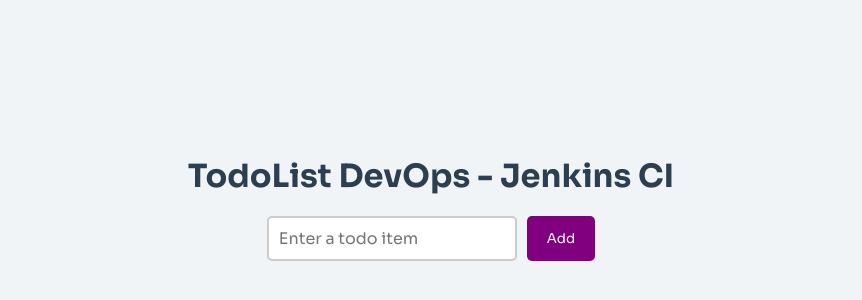
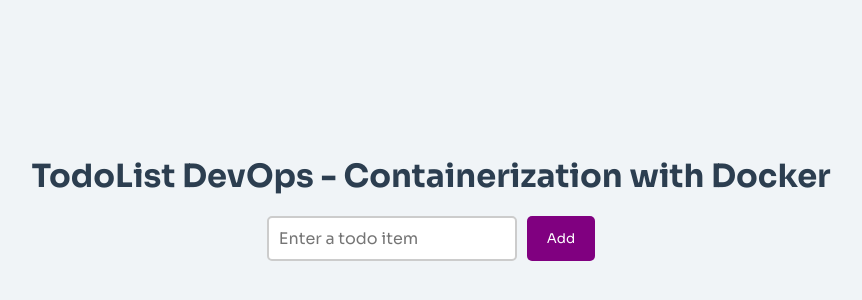
Before and after one commit to SarojWasti/todoapp-demo, a React (Vite) app: page / in a window 1280 px wide. Shown: the part 182-482 px from the top of the page, without its empty margins (209-1071 px from the left). Built offline with nearby package versions, Linux system fonts and the light colour scheme.

Commit message:
Implement Docker containerization

```diff
--- a/src/Todo.jsx
+++ b/src/Todo.jsx
@@ -21,7 +21,7 @@
   };
   return (
     <div>
-      <h1>TodoList DevOps - Jenkins CI</h1>
+      <h1>TodoList DevOps - Containerization with Docker</h1>
       <div className="inputDiv">
         <input
           value={value}
```
